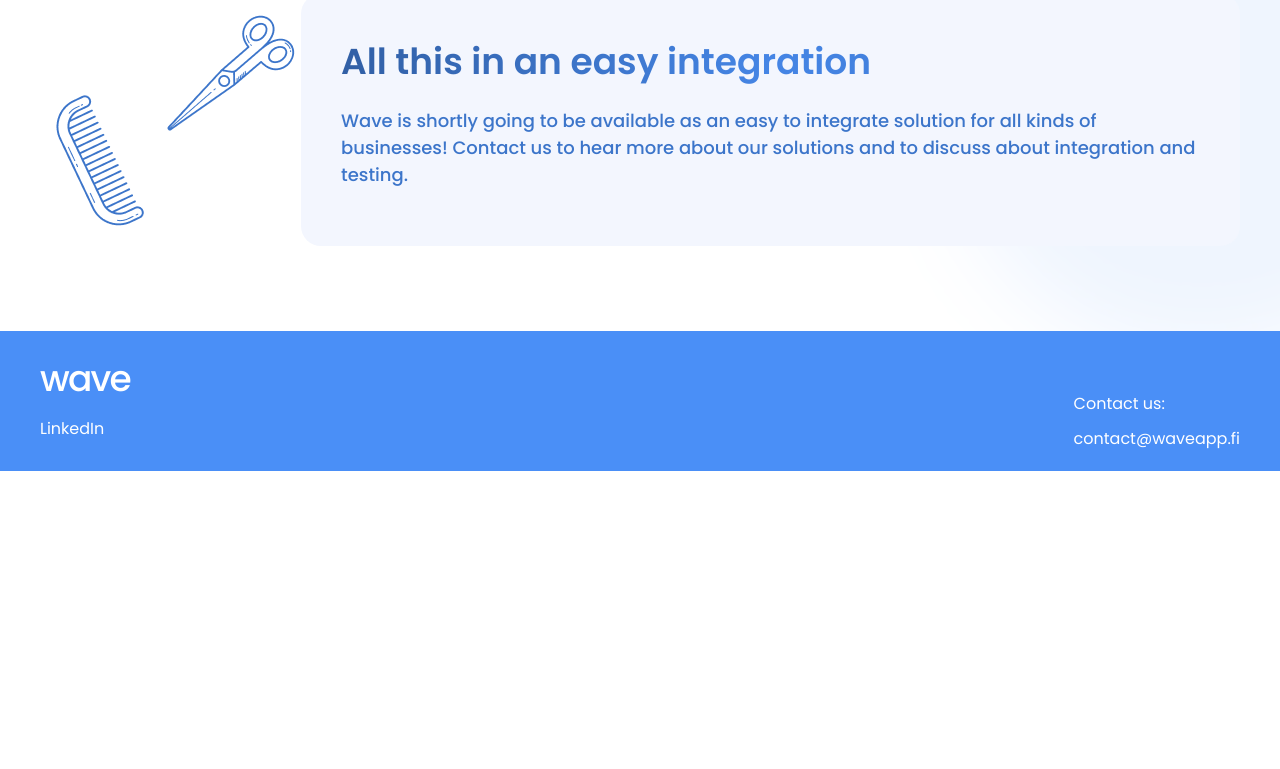
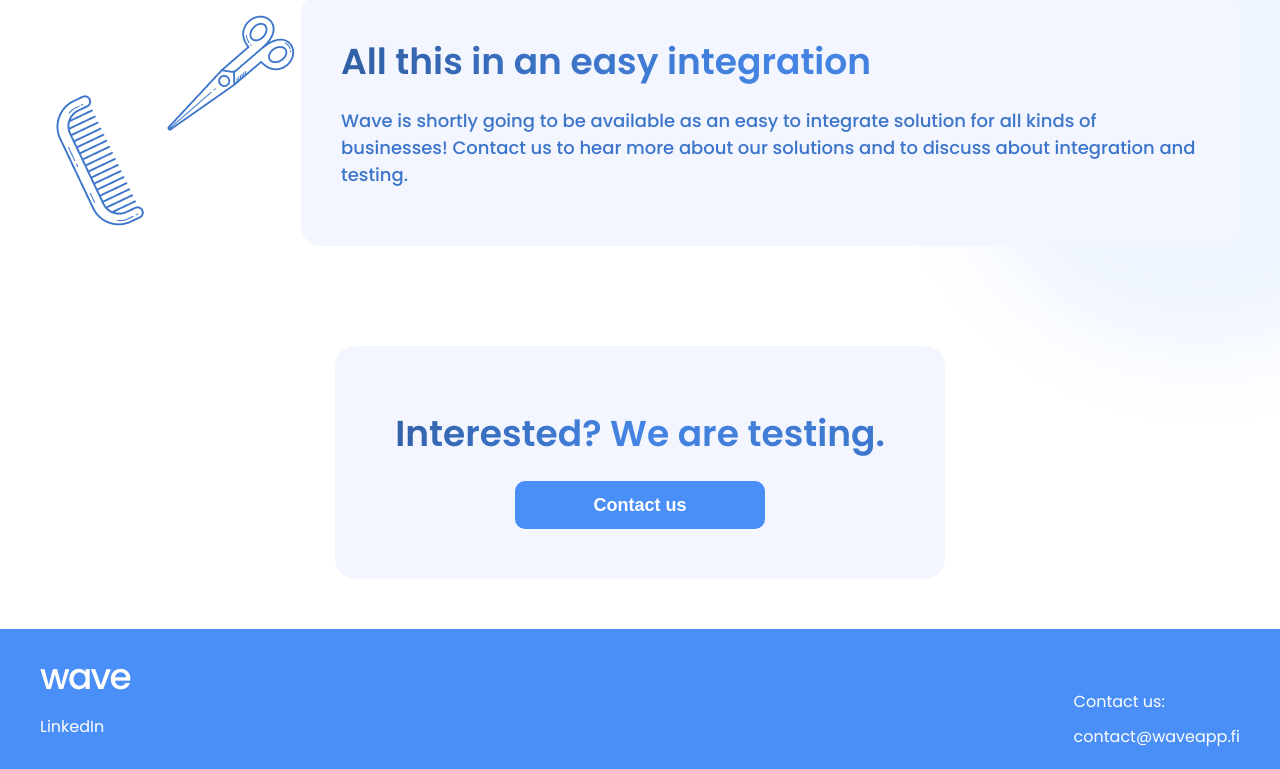
Before and after one commit to Wave-Oy/wave-website, a SvelteKit app: page /forbusinesses in a window 1280 px wide. Shown: the part 1429-2198 px from the top of the page. Before the commit the page ends 1900 px from the top, so only its background shows below. Built offline with nearby package versions, Linux system fonts and the light colour scheme.

Commit message:
Udpdate "For Businesses"-page

```diff
--- a/src/routes/forbusinesses/+page.svelte
+++ b/src/routes/forbusinesses/+page.svelte
@@ -18,7 +18,7 @@
 
         <div class="col main-section">
             <div class="row">
-                <div class="col box-around first-box" style="margin-top: 0;">
+                <div class="col box-around first-box">
                     <h2 class="gradient-l-r">Know what your customers want</h2>
                     <p>Wave gives you a clear idea what kind of a haircut your customers want. Waves personal hairstyle asssitant matches your customers with the most fitting hairstyles possible. With wave, you will never have a situation where the customer wants somethingh impossible.</p>
                 </div>
@@ -33,7 +33,7 @@
             </div>
 
             <div class="row">
-                <div class="col" style="margin-bottom: 100px;">
+                <div class="col">
                     <img src={`${base}/about-decorations.png`} alt="decorations" class="decorations">
                 </div>
                 <div class="col box-around third-box">
@@ -41,6 +41,13 @@
                     <p>Wave is shortly going to be available as an easy to integrate solution for all kinds of businesses! Contact us to hear more about our solutions and to discuss about integration and testing.</p>
                 </div>
             </div>
+
+            <section class="main-content" style="margin-bottom: 50px;">
+                <div class="col box-around content main-section" style="max-width:800px;">
+                    <h2 class="gradient-l-r center question" style="padding: 2rem; text-align: center;">Interested? We are testing.</h2>
+                    <a href={`${base}/contact`} style="margin-bottom: 1rem;"><Button text="Contact us" shape="rectangle" size="medium" layout="label" color="accent" disabled={false}/></a>
+                </div>
+            </section>
         </div>
     </div>
 </div>
@@ -117,7 +124,6 @@
 
             @media (max-width: 600px) {
                 margin-top: 50px;
-                margin-bottom: 50px;
             }
         }
     }
```
